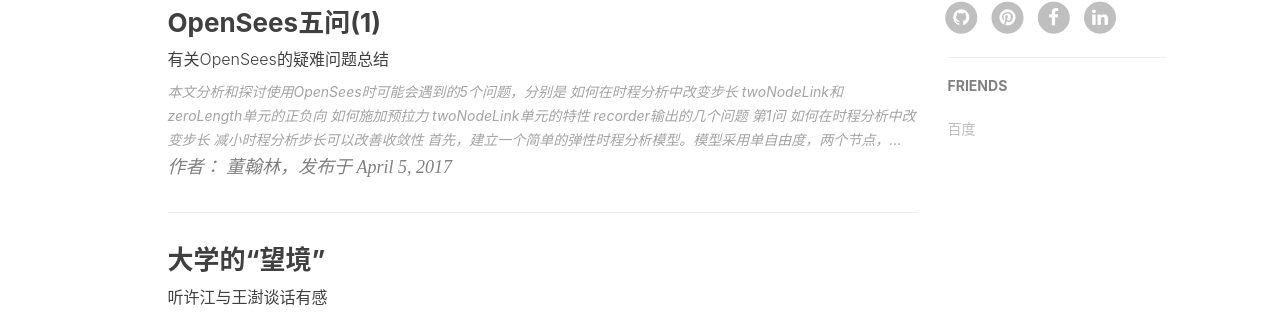
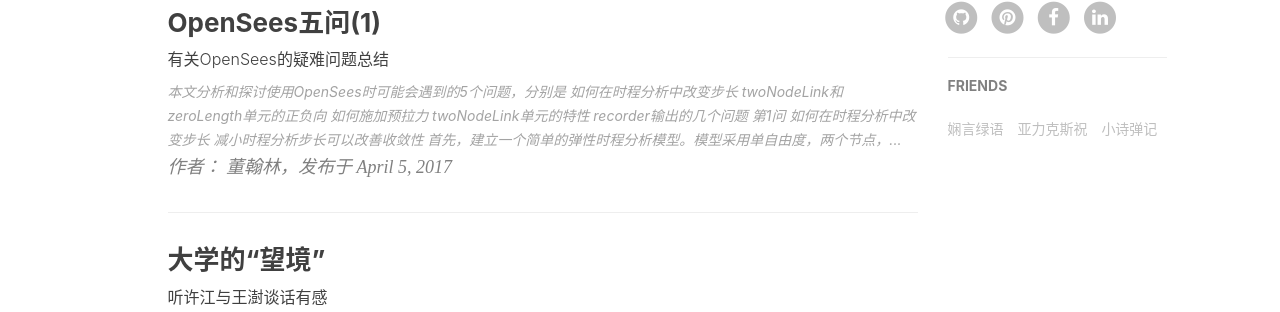
Before and after one commit to Hanlin-Dong/Hanlin-Dong.github.io, a Jekyll site: the page built from index.html, in a window 1280 px wide. Shown: the part 985-1297 px from the top of the page. Built offline with Jekyll 4.4.1, drawn with Linux system fonts in a browser that asks for light colours; nearby versions of some CDN libraries; the list of posts is cut into pages by our own code; comment, search, counter and statistics services are not loaded.

Commit message:
add 3 friends

```diff
--- a/_config.yml
+++ b/_config.yml
@@ -86,8 +86,16 @@ service-worker: false
 # Friends
 friends: [
     {
-        title: "百度",
-        href: "http://www.baidu.com"
+        title: "娴言绿语",
+        href: "https://mp.weixin.qq.com/s?__biz=MzI5NDI2NTY2NQ==&mid=100000011&idx=1&sn=d985386d0e874781c41bb7aca6927629&mpshare=1&scene=1&srcid=0422i4sOJMJ4btS7MP5JSugL&key=ef3ba97d86256e846addc26efd23ab3e648a6b451aed0a869ab1a659d1bfe9690ea2b177273ec7f0bd8684567ac02990823f2f96eec98db33ef2b6eeed72090e3d843d59eef8e521e737605b978d3230&ascene=0&uin=NzY5ODEwODQw&devicetype=iMac+MacBook9%2C1+OSX+OSX+10.11.6+build(15G1217)&version=12020510&nettype=WIFI&fontScale=100&pass_ticket=bufH1M6r3g1A8EZHIjv3zd4hziDN0GB4%2Bf4O2i1Rm2ifaJUUQEBgW6FhRsord3W6"
+    },
+    {
+        title: "亚力克斯祝",
+        href: "https://mp.weixin.qq.com/s?__biz=MzIzNjc2MTkyOA==&mid=2247483751&idx=1&sn=0bae83a78f305c84225d45d21affc76b&chksm=e8d3a740dfa42e567363e3a712ef4e22ff327b459dee35370d0a056c42e66562aa85662c8736&mpshare=1&scene=1&srcid=0422s2SCWuyeJCmuCE71uKoP&key=d054b2c1269a6c2e9290eddf2ff6c4ff79935354bbb7745beb765f7e7449c973463e702efde43158c54064cde5b18c3e98189b61b000f4936750463ecc8ca3be5b020b8aff1fe2afad952edc646f2d7f&ascene=0&uin=NzY5ODEwODQw&devicetype=iMac+MacBook9%2C1+OSX+OSX+10.11.6+build(15G1217)&version=12020510&nettype=WIFI&fontScale=100&pass_ticket=bufH1M6r3g1A8EZHIjv3zd4hziDN0GB4%2Bf4O2i1Rm2ifaJUUQEBgW6FhRsord3W6"
+    },
+    {
+        title: "小诗弹记",
+        href: "https://mp.weixin.qq.com/s?__biz=MzIwNjgwODIwOA==&mid=2247483670&idx=1&sn=77a20c6f90e7dece8f8652f1cbfdb10b&chksm=971ab4e9a06d3dff523d357a0c05f30e06805a96df6f24d1f07ebb1a442ea4eeb39487b5fd11&mpshare=1&scene=1&srcid=0422zmkegOMHx7NtU7ESCQYt&key=5099feb8a76f6ef0eca1524a8ea32e9390c6dd0e1e648a382aee14975163902440c092c91563eabcbf30050fe064c4d31301a215724a6be89db4f62300c15591a16e194b9db173d64561d5d6b5f78dbe&ascene=0&uin=NzY5ODEwODQw&devicetype=iMac+MacBook9%2C1+OSX+OSX+10.11.6+build(15G1217)&version=12020510&nettype=WIFI&fontScale=100&pass_ticket=bufH1M6r3g1A8EZHIjv3zd4hziDN0GB4%2Bf4O2i1Rm2ifaJUUQEBgW6FhRsord3W6"
     }
 ]
 
```
